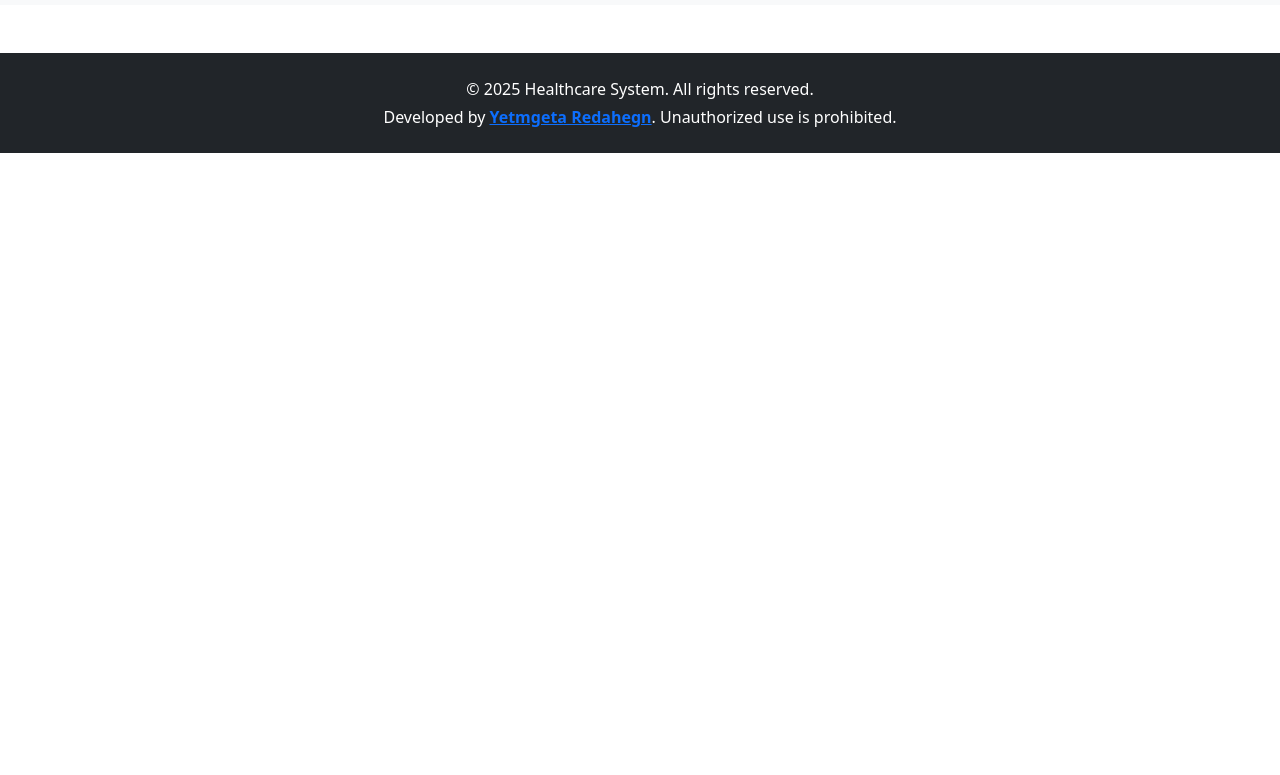
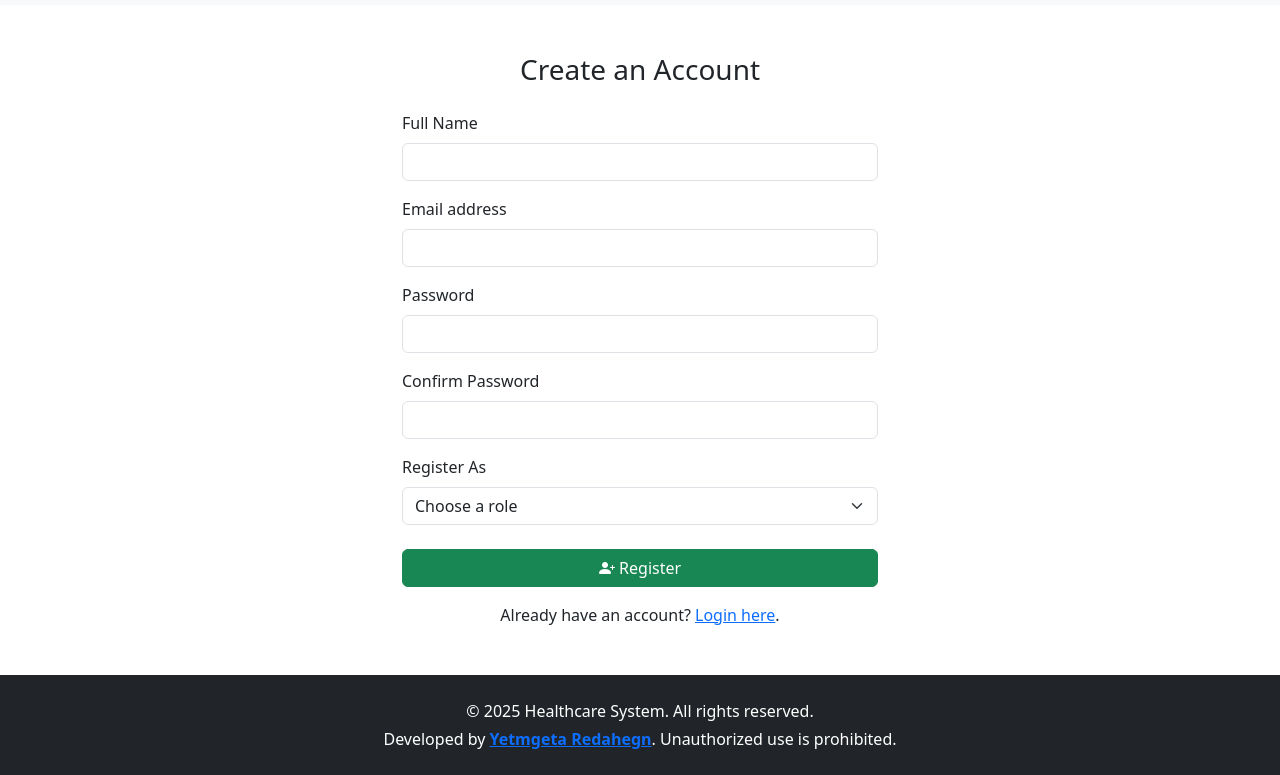
Before and after one commit to yetmgetaredahegn/Healthcare_System, a plain HTML site: page register.html in a window 1280 px wide. Shown: the part 51-826 px from the top of the page. Before the commit the page ends 800 px from the top, so only its background shows below. Drawn offline with nearby package versions, Linux system fonts and the light colour scheme.

Commit message:
registeration form

```diff
--- a/register.html
+++ b/register.html
@@ -3,30 +3,23 @@
 <head>
     <meta charset="UTF-8">
     <meta name="viewport" content="width=device-width, initial-scale=1.0">
-    <!-- Load Bootstrap CSS & Icons in <head> -->
+    <title>Register | Healthcare System</title>
     <link href="https://cdn.jsdelivr.net/npm/bootstrap@5.3.3/dist/css/bootstrap.min.css" rel="stylesheet">
     <link href="https://cdn.jsdelivr.net/npm/bootstrap-icons@1.10.5/font/bootstrap-icons.css" rel="stylesheet">
-
     <link rel="stylesheet" href="style.css">
-    <title>Healthcare System</title>
 </head>
 <body>
+
+    <!-- Navbar -->
     <nav class="navbar navbar-expand-lg bg-body-tertiary px-3">
         <div class="container-fluid">
-          <!-- Brand -->
             <a class="navbar-brand" href="#">
                 <span style="color: springgreen;">Healthcare</span> System
             </a>
-
-          <!-- Toggle button for mobile view -->
-          <button class="navbar-toggler" type="button" data-bs-toggle="collapse" data-bs-target="#navbarNavAltMarkup"
-            aria-controls="navbarNavAltMarkup" aria-expanded="false" aria-label="Toggle navigation">
+            <button class="navbar-toggler" type="button" data-bs-toggle="collapse" data-bs-target="#navbarNavAltMarkup">
                 <span class="navbar-toggler-icon"></span>
             </button>
-
-          <!-- Navbar content -->
             <div class="collapse navbar-collapse" id="navbarNavAltMarkup">
-            <!-- Left: Navigation links -->
                 <div class="navbar-nav me-auto ms-3">
                     <a class="nav-link" href="index.html">Home</a>
                     <a class="nav-link" href="dashboard.html">Dashboard</a>
@@ -34,8 +27,6 @@
                     <a class="nav-link" href="medical_records.html">Records</a>
                     <a class="nav-link" href="admin_panel.html">Admin</a>
                 </div>
-
-            <!-- Right: Search + Login -->
                 <form class="d-flex align-items-center me-2" role="search">
                     <input class="form-control me-2" type="search" placeholder="Search" />
                     <button class="btn btn-outline-success" type="submit">
@@ -49,10 +40,58 @@
         </div>
     </nav>
 
+    <!-- Registration Form -->
+    <div class="container mt-5" style="max-width: 500px;">
+        <h3 class="text-center mb-4">Create an Account</h3>
+        <form method="POST" action="#">
+            <!-- Full Name -->
+            <div class="mb-3">
+                <label for="fullname" class="form-label">Full Name</label>
+                <input type="text" class="form-control" id="fullname" name="fullname" required>
+            </div>
 
+            <!-- Email -->
+            <div class="mb-3">
+                <label for="email" class="form-label">Email address</label>
+                <input type="email" class="form-control" id="email" name="email" required>
+            </div>
 
-    <script src="https://cdn.jsdelivr.net/npm/bootstrap@5.3.3/dist/js/bootstrap.bundle.min.js"></script>
+            <!-- Password -->
+            <div class="mb-3">
+                <label for="password" class="form-label">Password</label>
+                <input type="password" class="form-control" id="password" name="password" required minlength="6">
+            </div>
 
+            <!-- Confirm Password -->
+            <div class="mb-3">
+                <label for="confirm_password" class="form-label">Confirm Password</label>
+                <input type="password" class="form-control" id="confirm_password" name="confirm_password" required minlength="6">
+            </div>
+
+            <!-- Role Selection -->
+            <div class="mb-4">
+                <label for="role" class="form-label">Register As</label>
+                <select class="form-select" id="role" name="role" required>
+                    <option value="">Choose a role</option>
+                    <option value="Patient">Patient</option>
+                    <option value="Doctor">Doctor</option>
+                    <option value="Admin">Admin</option>
+                </select>
+            </div>
+
+            <!-- Submit Button -->
+            <div class="d-grid mb-3">
+                <button type="submit" class="btn btn-success">
+                    <i class="bi bi-person-plus-fill"></i> Register
+                </button>
+            </div>
+
+            <!-- Link to Login -->
+            <div class="text-center">
+                <p>Already have an account? <a href="login.html">Login here</a>.</p>
+            </div>
+        </form>
+    </div>
 
     <!-- Footer -->
     <footer class="bg-dark text-white text-center py-4 mt-5">
@@ -61,5 +100,8 @@
             <p class="mb-0">Developed by <a href="https://github.com/yetmgetaredahegn"><strong>Yetmgeta Redahegn</strong></a>. Unauthorized use is prohibited.</p>
         </div>
     </footer>
+
+    <!-- Bootstrap JS -->
+    <script src="https://cdn.jsdelivr.net/npm/bootstrap@5.3.3/dist/js/bootstrap.bundle.min.js"></script>
 </body>
 </html>
```
Lines whose indentation alone changed are shown as unchanged.
